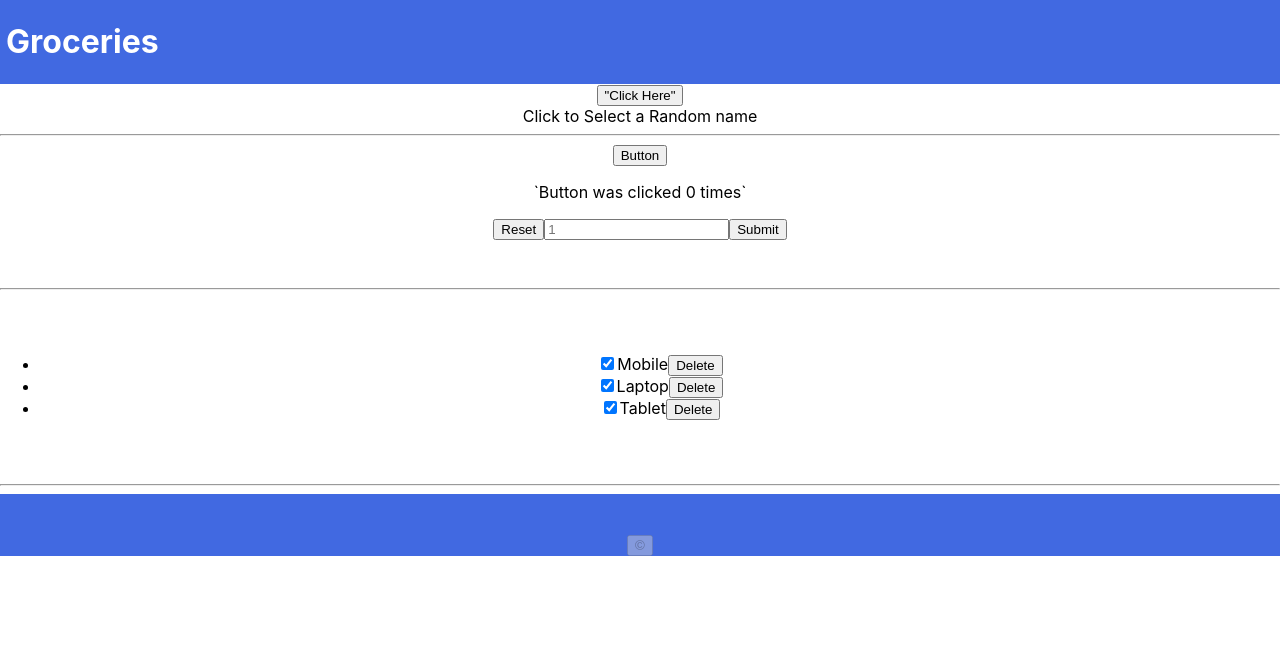
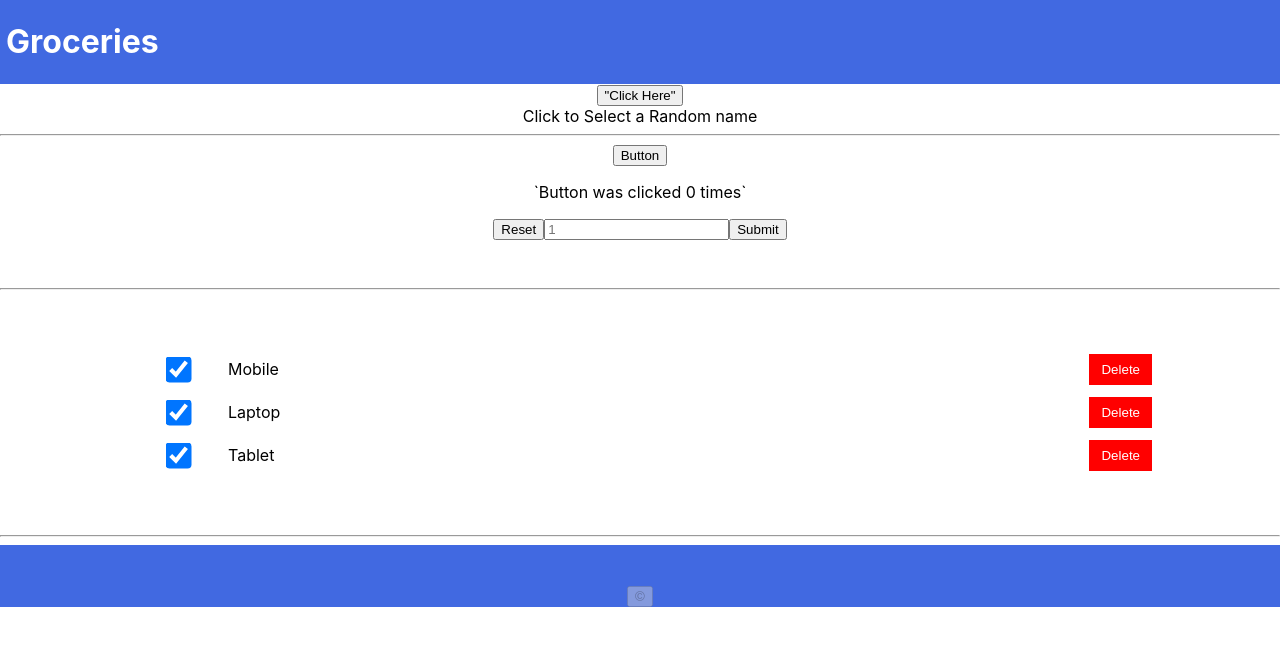
Before and after one commit to vinodkumar-github/app1, a React (Create React App) app: page / in a window 1280 px wide. Shown: the top 646 px of the page. Built offline with nearby package versions, Linux system fonts and the light colour scheme.

Commit message:
added css

```diff
--- a/src/Body/Cart.js
+++ b/src/Body/Cart.js
@@ -1,58 +1,85 @@
-import React from 'react';
-import { useState } from 'react';
+import React, { useState } from 'react';
 
-const ulStyle = { 'listtype': "none",
+// CSS styles
+const cartStyle = {
+  maxWidth: '80%',
+  margin: '0 auto',
 };
 
+const listItemStyle = {
+  display: 'flex',
+  justifyContent: 'space-between',
+  alignItems: 'center',
+  marginBottom: '12px',
+};
 
+const checkboxStyle = {
+  transform: 'scale(2)',
+};
+
+const deleteButtonStyle = {
+  padding: '8px 12px',
+  background: 'red',
+  color: 'white',
+  border: 'none',
+  cursor: 'pointer',
+};
 
 function Cart() {
   const [goods, setGoods] = useState([
     {
       id: 1,
-        name: "Mobile",
+      name: 'Mobile',
       added: true,
     },
     {
       id: 2,
-        name: "Laptop",
+      name: 'Laptop',
       added: true,
     },
     {
       id: 3,
-        name: "Tablet",
+      name: 'Tablet',
       added: true,
-    },] );
+    },
+  ]);
 
+  function handleCheck(good) {
+    const upGoods = goods.map((item) =>
+      good.id === item.id ? { ...item, added: !item.added } : item
+    );
+    setGoods(upGoods);
+  }
+  function handleDelete(good) {
+    const upGoods = goods.filter((item) =>
+      good.id !== item.id
+    );
+    setGoods(upGoods);
+  }
 
-function handleCheck ({good}) {
-    const upGoods = goods.map( (item) => good.id === item.id? {...item, added: !(item.added)}: item);
-    setGoods(upGoods)
-
-}
-function handleCart (good) {
+  function handleCart(good) {
     return (
-
-        <li key={good.id} style= {ulStyle}>
-            <input type='checkbox' checked={good.added} onChange={() => handleCheck({good})}></input>
-
-            {good.name}
-
-            <button>Delete</button>
+      <li key={good.id} style={listItemStyle}>
+        <div style={{ display: 'flex', alignItems: 'center' }}>
+          <input
+            type="checkbox"
+            checked={good.added}
+            onChange={() => handleCheck(good)}
+            style={checkboxStyle}
+          />
+          <span style={{ marginLeft: '40px' }}>{good.name}</span>
+          </div>
+        <button style={deleteButtonStyle} onClick={()=> handleDelete(good)}>Delete</button>
 
       </li>
-
-    )
-
+    );
   }
 
   return (
-    <div>
-        <ul>
-        {goods.map( (good) => handleCart(good) )}
-        </ul>
+    <div style={cartStyle}>
+      <ul>{goods.map((good) => handleCart(good))}</ul>
     </div>
-  )
+  );
 }
 
-export default Cart
+export default Cart;
```
Lines whose indentation alone changed are shown as unchanged.
